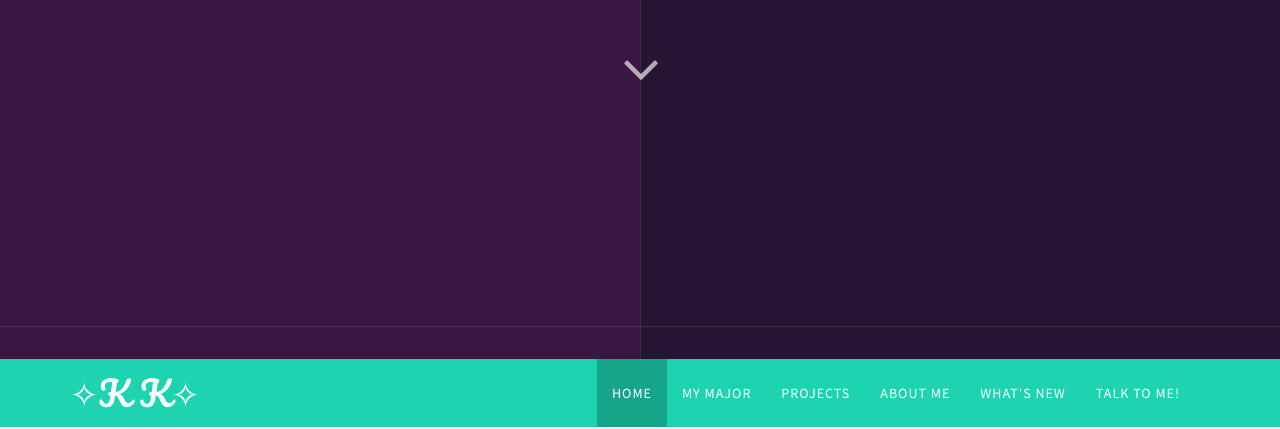
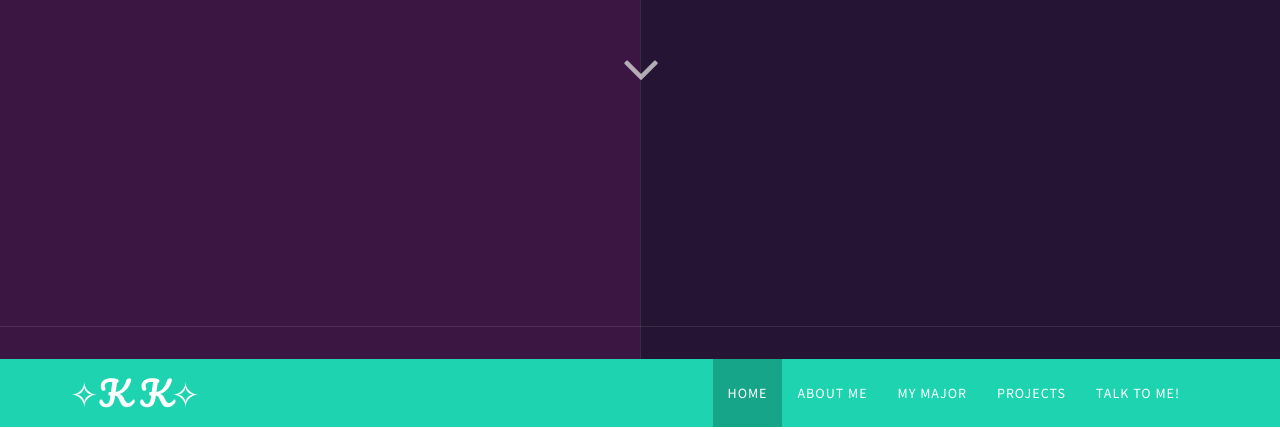
Before and after one commit to KristinaKeenan/KristinaKeenan.github.io, a plain HTML site: page index.html in a window 1280 px wide. Shown: the part 373-802 px from the top of the page. Drawn offline with nearby package versions, Linux system fonts and the light colour scheme.

Commit message:
Reordered Nav Bar

```diff
--- a/index.html
+++ b/index.html
@@ -51,10 +51,9 @@
                 <nav class="collapse navbar-collapse" id="myNavbar" role="navigation">
                     <ul class="nav navbar-nav navbar-right navstyle">
                         <li><a href="#banner" class="page-scroll active">Home</a></li>
+                        <li><a href="#about" class="page-scroll">About Me</a></li>
                         <li><a href="#features" class="page-scroll">My Major</a></li>
                         <li><a href="#gallery" class="page-scroll">Projects</a></li>
-                        <li><a href="#about" class="page-scroll">About Me</a></li>
-                        <li><a href="#testimonials" class="page-scroll">What's New</a></li>
                         <li><a href="#contact" class="page-scroll">Talk to Me!</a></li>
                     </ul>
                 </nav>
```
